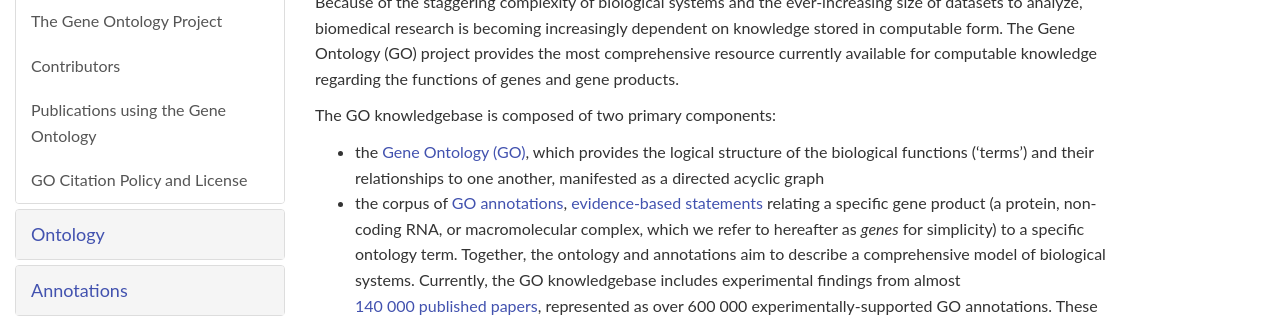
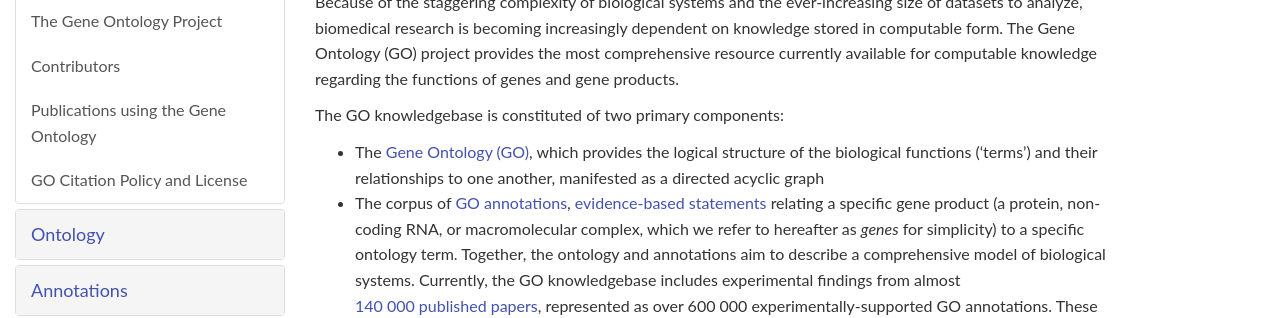
Before and after one commit to geneontology/geneontology.github.io, a Jekyll site: the page built from _docs/introduction-go-resource.md, in a window 1280 px wide and 900 px high. Shown: the part 210-528 px from the top of the window. Built offline with Jekyll 4.4.1, drawn with Linux system fonts in a browser that asks for light colours; nearby versions of some CDN libraries.

Commit message:
Update introduction-go-resource.md

```diff
--- a/_docs/introduction-go-resource.md
+++ b/_docs/introduction-go-resource.md
@@ -9,10 +9,10 @@ permalink: /docs/introduction-to-go-resource/
 
 Because of the staggering complexity of biological systems and the ever-increasing size of datasets to analyze, biomedical research is becoming increasingly dependent on knowledge stored in computable form. The Gene Ontology (GO) project provides the most comprehensive resource currently available for computable knowledge regarding the functions of genes and gene products.
 
-The GO knowledgebase is composed of two primary components:
+The GO knowledgebase is constituted of two primary components:
 
-+ the **[Gene Ontology (GO)](/docs/ontology-documentation/)**, which provides the logical structure of the biological functions (‘terms’) and their relationships to one another, manifested as a directed acyclic graph
-+ the corpus of **[GO annotations](/docs/go-annotations/)**, [evidence-based statements](/docs/guide-go-evidence-codes/) relating a specific gene product (a protein, non-coding RNA, or macromolecular complex, which we refer to hereafter as *genes* for simplicity) to a specific ontology term. Together, the ontology and annotations aim to describe a comprehensive model of biological systems. Currently, the GO knowledgebase includes experimental findings from almost [140 000 published papers](https://www.ncbi.nlm.nih.gov/pubmed/?term=loprovGeneOntol[SB]){:target="blank"}, represented as over 600 000 experimentally-supported GO annotations. These provide the core dataset for additional inference of over 6 million functional annotations for a diverse set of organisms spanning the tree of life.
++ The **[Gene Ontology (GO)](/docs/ontology-documentation/)**, which provides the logical structure of the biological functions (‘terms’) and their relationships to one another, manifested as a directed acyclic graph
++ The corpus of **[GO annotations](/docs/go-annotations/)**, [evidence-based statements](/docs/guide-go-evidence-codes/) relating a specific gene product (a protein, non-coding RNA, or macromolecular complex, which we refer to hereafter as *genes* for simplicity) to a specific ontology term. Together, the ontology and annotations aim to describe a comprehensive model of biological systems. Currently, the GO knowledgebase includes experimental findings from almost [140 000 published papers](https://www.ncbi.nlm.nih.gov/pubmed/?term=loprovGeneOntol[SB]){:target="blank"}, represented as over 600 000 experimentally-supported GO annotations. These provide the core dataset for additional inference of over 6 million functional annotations for a diverse set of organisms spanning the tree of life.
 
 In addition to this core knowledgebase, GOC resources also include software to edit and perform logical reasoning over the ontologies, web access to the ontology and annotations, and analytical tools that use the GO knowledgebase to support biomedical research.
 
```
